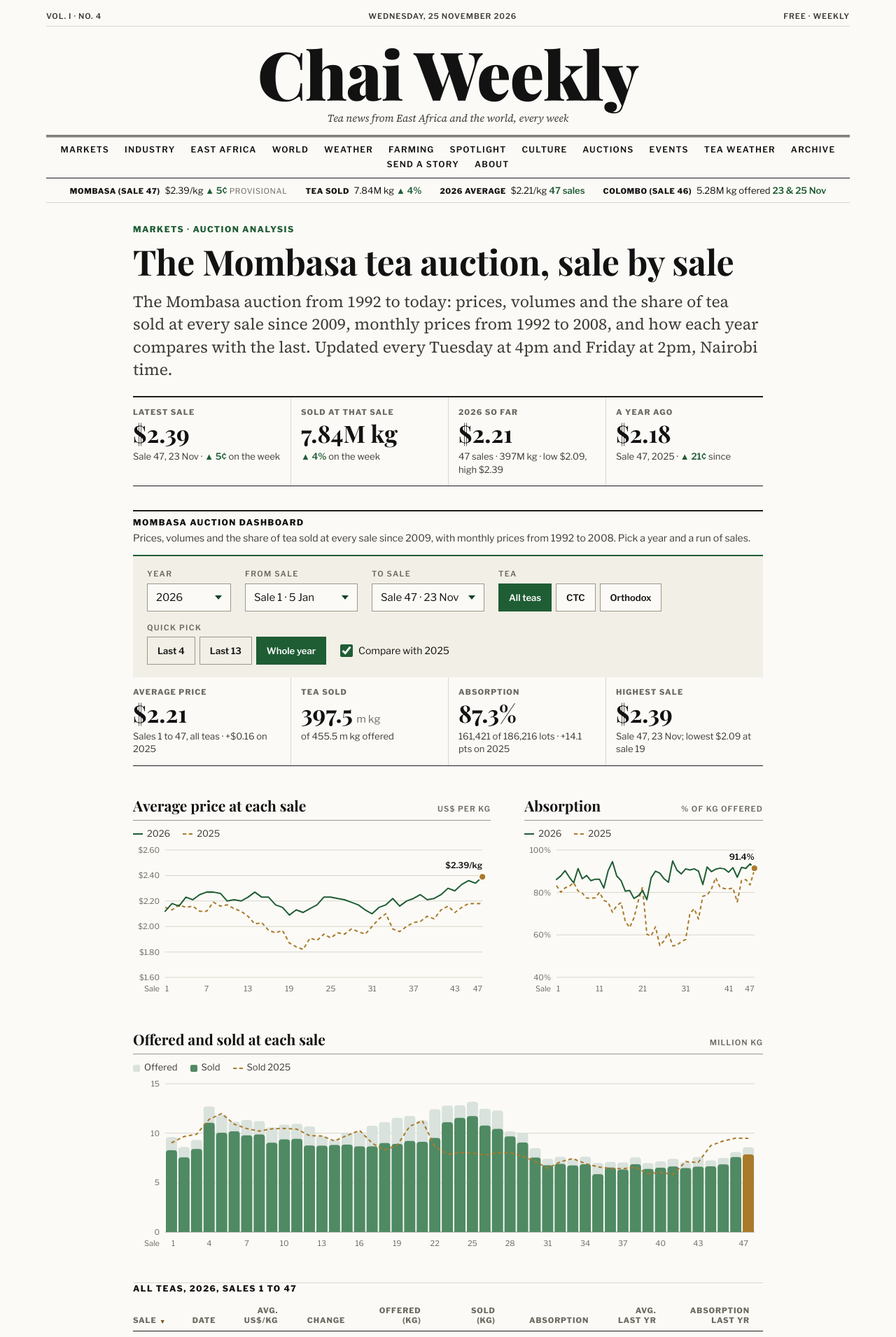
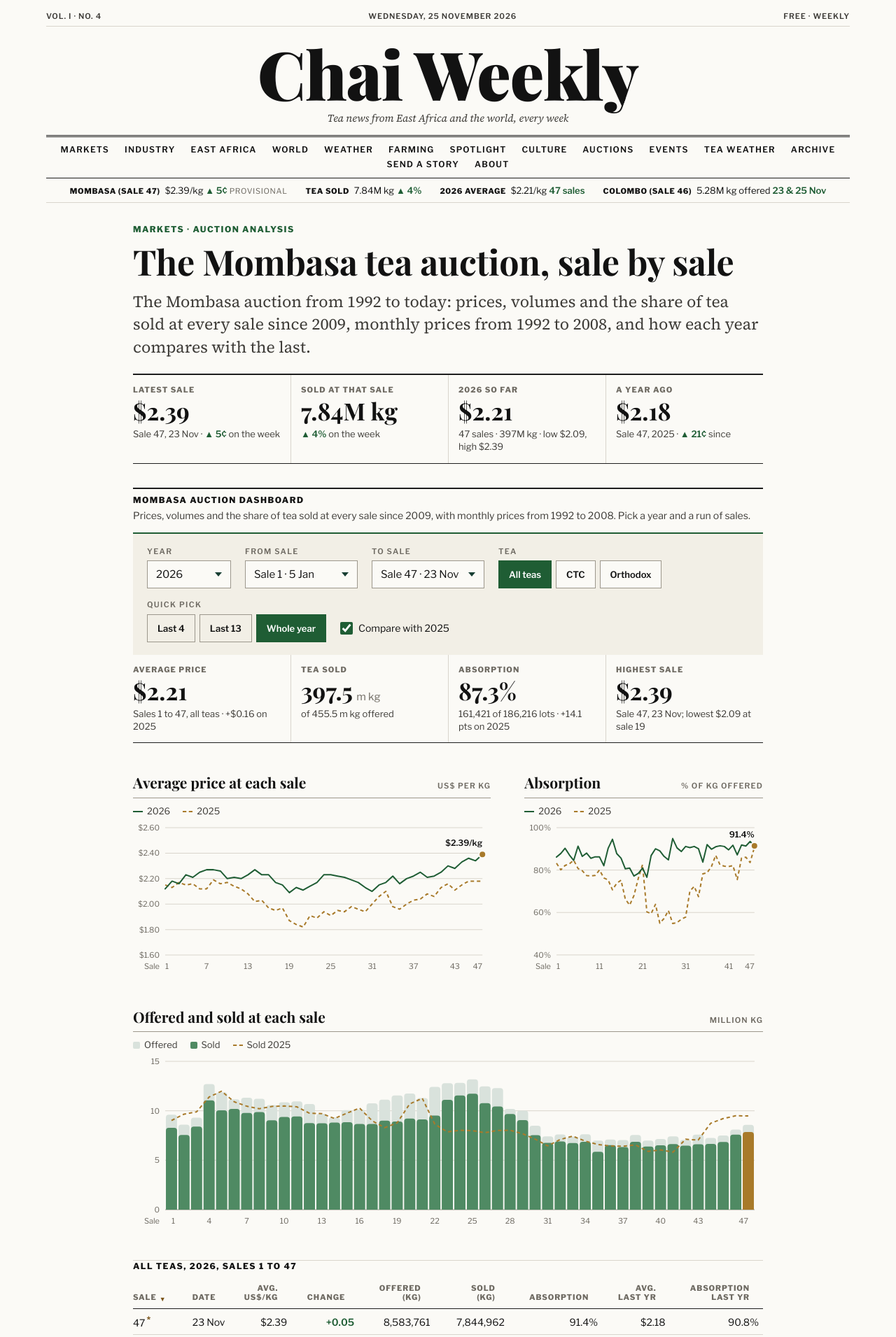
Before and after one commit to maxndungu/chai-weekly, a Jekyll site: the page built from auctions.html, in a window 1280 px wide. Shown: the top 1911 px of the page at 70% size. Built offline with Jekyll 4.4.1, drawn with Linux system fonts in a browser that asks for light colours; some web fonts are replaced; some of the changed text lies outside the part shown.

Commit message:
Remove the update schedule from the site
Co-Authored-By: Claude Opus 5.5 <noreply@anthropic.com>
Claude-Session: https://claude.ai/code/session_01NE5qXqCyygFHSGPDG34jff

```diff
--- a/_includes/auction-dashboard.html
+++ b/_includes/auction-dashboard.html
@@ -2,7 +2,7 @@
   Mombasa auction dashboard (live Auctions page; the magazine preview has its own copy in tools/preview-patches/).
   {% include auction-dashboard.html long=false %} leaves out the monthly 1992-on chart where the page already has one. Figures come only from _data/mombasa_eatta_sales.csv
   (EATTA, 2026 on) and _data/mombasa_combrok_sales.csv (Combrok, 2020 on: kg and lots offered and sold), both saved
-  by the Tuesday 16:00 and Friday 14:00 collector, served as assets/data/mombasa-sales.json and drawn by assets/dashboard.js.
+  by the auction-data collector, served as assets/data/mombasa-sales.json and drawn by assets/dashboard.js.
 {%- endcomment -%}
 <section class="dash" id="dashboard" aria-labelledby="dash-h" data-src="{{ '/assets/data/mombasa-sales.json' | relative_url }}">
   <div class="wrap">
@@ -97,7 +97,7 @@
       <p class="fine" id="dash-live" hidden><span class="dash-live">in progress</span> The auction for this sale is still running, so its figures change as more lots are sold. <span id="dash-live-upd"></span></p>
       <p class="fine" id="dash-provisional" hidden><b class="dash-prov">*</b> Provisional: EATTA adds late sales until Friday noon, Nairobi time, so the newest sale's figures can still change until then.</p>
       <p class="fine">The average for a run of sales is weighted by the kilograms sold at each sale. <strong>Absorption</strong> is the kilograms sold as a share of the kilograms offered. Kilograms sold and offered are EATTA's wherever EATTA publishes them. Orthodox tea is sold every other week, so the Orthodox view lists only the weeks it was sold. Separate orthodox figures start at sale 38 of 2025.</p>
-      <p class="fine"><strong>Sources:</strong> prices and kilograms sold from 2026 are from the <a href="https://eatta.co.ke/statistics">East African Tea Trade Association's auction statistics</a>, updated every Tuesday at 4pm and Friday at 2pm (final figures), Nairobi time.{% unless include.long == false %} Sales from 2009 to 2025 come from Chai Weekly's own weekly auction records. Monthly prices 1992 to 2008: World Bank Commodity Price Data, CC BY 4.0.{% endunless %}</p>
+      <p class="fine"><strong>Sources:</strong> prices and kilograms sold from 2026 are from the <a href="https://eatta.co.ke/statistics">East African Tea Trade Association's auction statistics</a>.{% unless include.long == false %} Sales from 2009 to 2025 come from Chai Weekly's own weekly auction records. Monthly prices 1992 to 2008: World Bank Commodity Price Data, CC BY 4.0.{% endunless %}</p>
     </div>
     <noscript><p class="fine">The dashboard needs JavaScript. The Mombasa section below lists the latest sales.</p></noscript>
   </div>
--- a/auctions.html
+++ b/auctions.html
@@ -7,7 +7,7 @@ permalink: /auctions/
 <article class="analysis">
   <p class="kicker">Markets · Auction analysis</p>
   <h1 class="headline">The Mombasa tea auction, sale by sale</h1>
-  <p class="deck">The Mombasa auction from 1992 to today: prices, volumes and the share of tea sold at every sale since 2009, monthly prices from 1992 to 2008, and how each year compares with the last. Updated every Tuesday at 4pm and Friday at 2pm, Nairobi time.</p>
+  <p class="deck">The Mombasa auction from 1992 to today: prices, volumes and the share of tea sold at every sale since 2009, monthly prices from 1992 to 2008, and how each year compares with the last.</p>
   <div class="stat-row" id="stats" aria-live="polite"></div>
   {% include ad.html slot="auctions" %}
   {% include auction-dashboard.html long=false %}
--- a/preview/auctions/index.html
+++ b/preview/auctions/index.html
@@ -77,7 +77,7 @@ document.addEventListener("DOMContentLoaded", function () {
 <article class="analysis wrap">
   <p class="kicker"><a href="/preview/markets/">Markets</a> · Mombasa in depth</p>
   <h1 class="headline">The Mombasa tea auction, sale by sale</h1>
-  <p class="deck">The Mombasa auction from 1992 to today: prices, volumes and the share of tea sold at every sale since 2009, monthly prices from 1992 to 2008, and how each year compares with the last. Updated every Tuesday at 4pm and Friday at 2pm, Nairobi time.</p>
+  <p class="deck">The Mombasa auction from 1992 to today: prices, volumes and the share of tea sold at every sale since 2009, monthly prices from 1992 to 2008, and how each year compares with the last.</p>
   <div class="stat-row" id="stats" aria-live="polite"></div>
 
 
--- a/preview/markets/index.html
+++ b/preview/markets/index.html
@@ -212,7 +212,7 @@ document.addEventListener("DOMContentLoaded", function () {
       <p class="fine" id="dash-live" hidden><span class="dash-live">in progress</span> The auction for this sale is still running, so its figures change as more lots are sold. <span id="dash-live-upd"></span></p>
       <p class="fine" id="dash-provisional" hidden><b class="dash-prov">*</b> Provisional: EATTA adds late sales until Friday noon, Nairobi time, so the newest sale's figures can still change until then.</p>
       <p class="fine">The average for a run of sales is weighted by the kilograms sold at each sale. <strong>Absorption</strong> is the kilograms sold as a share of the kilograms offered. Kilograms sold and offered are EATTA's wherever EATTA publishes them. Orthodox tea is sold every other week, so the Orthodox view lists only the weeks it was sold. Separate orthodox figures start at sale 38 of 2025.</p>
-      <p class="fine"><strong>Sources:</strong> prices and kilograms sold from 2026 are from the <a href="https://eatta.co.ke/statistics">East African Tea Trade Association's auction statistics</a>, updated every Tuesday at 4pm and Friday at 2pm (final figures), Nairobi time. Sales from 2009 to 2025 come from Chai Weekly's own weekly auction records. Monthly prices 1992 to 2008: World Bank Commodity Price Data, CC BY 4.0.</p>
+      <p class="fine"><strong>Sources:</strong> prices and kilograms sold from 2026 are from the <a href="https://eatta.co.ke/statistics">East African Tea Trade Association's auction statistics</a>. Sales from 2009 to 2025 come from Chai Weekly's own weekly auction records. Monthly prices 1992 to 2008: World Bank Commodity Price Data, CC BY 4.0.</p>
     </div>
     <noscript><p class="fine">The dashboard needs JavaScript. The Mombasa section below lists the latest sales.</p></noscript>
   </div>
```
Also changed, not shown: README.md, 1 other file.
